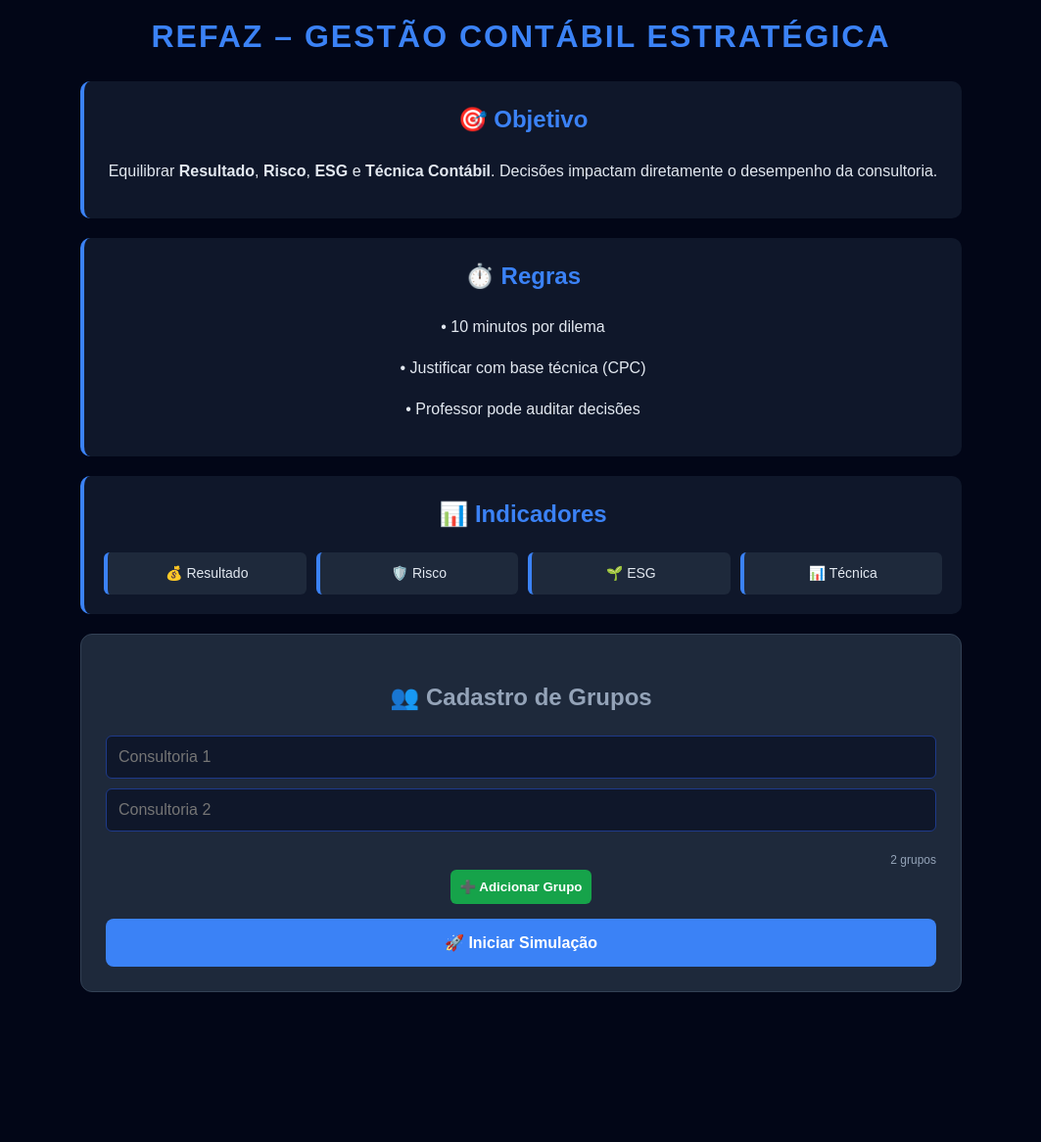
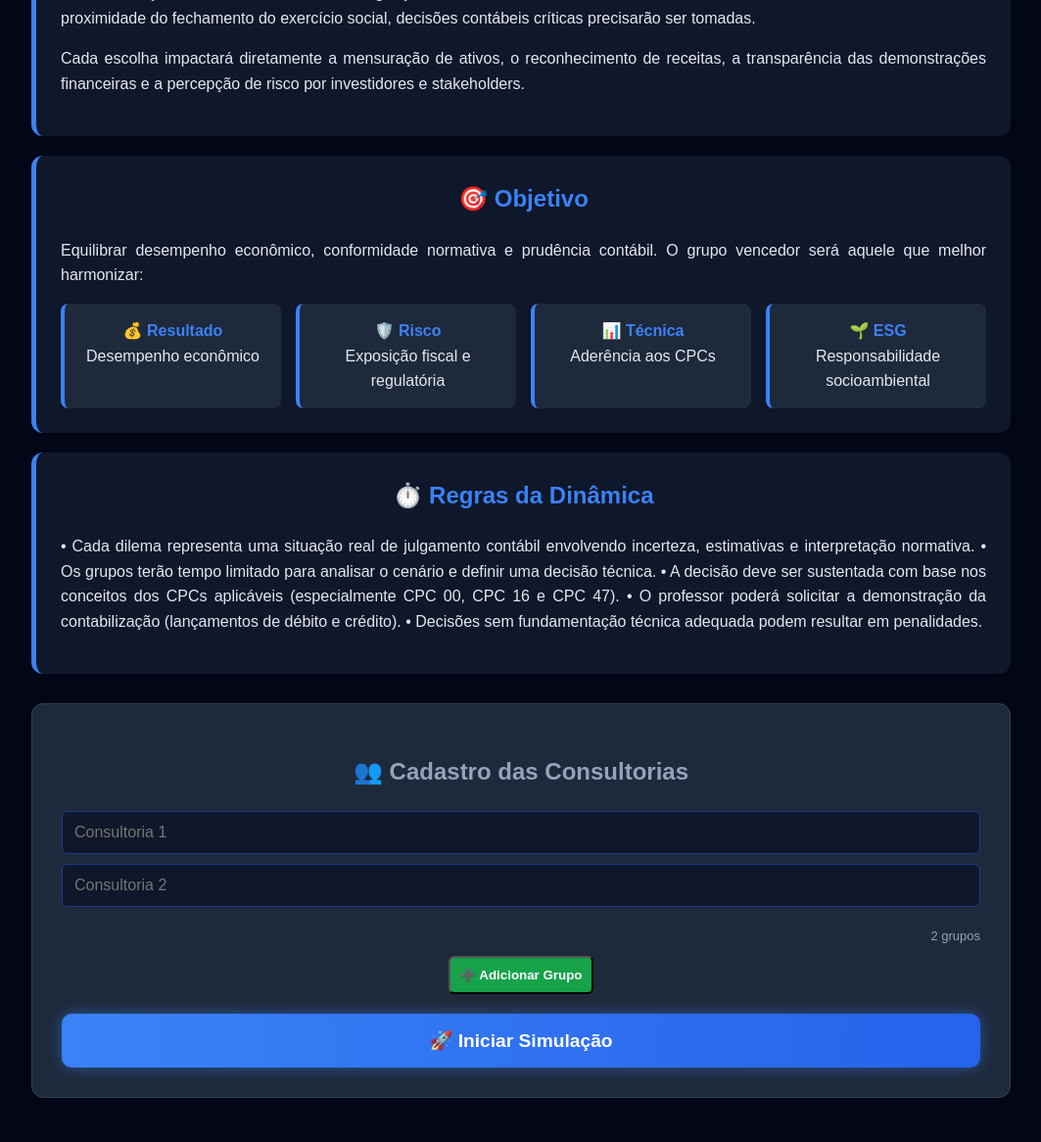
Before and after one commit to brunob329-droid/jogo-refaz, a Flask app: page / in a window 1280 px wide. Shown: the part 332-1498 px from the top of the page at 98% size, without its empty margins (108-1171 px from the left). Before the commit the page ends 1345 px from the top, so only its background shows below. Run offline with Flask 3, Linux system fonts and the light colour scheme.

Commit message:
Update index.html

```diff
--- a/templates/index.html
+++ b/templates/index.html
@@ -3,7 +3,7 @@
 <head>
     <meta charset="UTF-8">
     <meta name="viewport" content="width=device-width, initial-scale=1.0">
-    <title>Refaz - Início</title>
+    <title>Refaz - Simulação Contábil</title>
     <link rel="stylesheet" href="{{ url_for('static', filename='style.css') }}">
 
     <style>
@@ -14,35 +14,28 @@
         }
 
         .container-inicio {
-            max-width: 900px;
+            max-width: 1000px;
             margin: auto;
-            padding: 20px;
+            padding: 25px;
         }
 
         h1 {
             text-align: center;
             color: #3b82f6;
-            margin-bottom: 20px;
         }
 
-        .logo-container {
+        .subtitulo {
             text-align: center;
-            margin-bottom: 20px;
-        }
-
-        .img-logo {
-            width: 100%;
-            max-width: 600px;
-            border-radius: 12px;
-            opacity: 0.9;
+            color: #94a3b8;
+            margin-bottom: 30px;
         }
 
         .quadro {
             background: #0f172a;
-            padding: 20px;
-            border-radius: 10px;
+            padding: 25px;
+            border-radius: 12px;
             margin-bottom: 20px;
-            border-left: 4px solid #3b82f6;
+            border-left: 5px solid #3b82f6;
         }
 
         .quadro h2 {
@@ -50,25 +43,30 @@
             color: #3b82f6;
         }
 
+        .quadro p {
+            line-height: 1.6;
+            text-align: justify;
+        }
+
         .impacto-grid {
             display: grid;
-            grid-template-columns: repeat(auto-fit, minmax(150px, 1fr));
-            gap: 10px;
+            grid-template-columns: repeat(auto-fit, minmax(200px, 1fr));
+            gap: 15px;
         }
 
         .impacto-card {
             background: #1e293b;
-            padding: 10px;
-            border-radius: 6px;
+            padding: 15px;
+            border-radius: 8px;
             text-align: center;
-            font-size: 14px;
         }
 
         .card-inicio {
             background: #1e293b;
-            padding: 25px;
+            padding: 30px;
             border-radius: 12px;
             border: 1px solid #334155;
+            margin-top: 30px;
         }
 
         .input-group {
@@ -84,8 +82,8 @@
 
         input {
             flex: 1;
-            padding: 10px;
-            border-radius: 5px;
+            padding: 12px;
+            border-radius: 6px;
             border: 1px solid #334155;
             background: #020617;
             color: white;
@@ -93,12 +91,12 @@
 
         .btn-adicionar {
             background: #16a34a;
-            border: none;
             padding: 10px;
             border-radius: 6px;
             color: white;
             font-weight: bold;
             cursor: pointer;
+            margin-top: 10px;
         }
 
         .btn-remover {
@@ -112,26 +110,24 @@
 
         .btn-iniciar-jogo {
             width: 100%;
-            margin-top: 15px;
-            background: #3b82f6;
-            padding: 15px;
+            margin-top: 20px;
+            padding: 16px;
+            font-size: 1.2em;
+            font-weight: bold;
+            background: linear-gradient(90deg, #3b82f6, #2563eb);
             border: none;
-            border-radius: 8px;
-            font-weight: bold;
+            border-radius: 10px;
             color: white;
-            font-size: 16px;
             cursor: pointer;
-        }
-
-        .btn-iniciar-jogo:hover {
-            background: #2563eb;
+            box-shadow: 0 0 15px rgba(59,130,246,0.5);
         }
 
         .contador {
             text-align: right;
-            font-size: 12px;
+            font-size: 13px;
             color: #94a3b8;
         }
+
     </style>
 </head>
 
@@ -139,40 +135,53 @@
 
 <div class="container-inicio">
 
-    <div class="logo-container">
-        <img src="https://images.unsplash.com/photo-1558769132-cb1aea458c5e?auto=format&fit=crop&w=800&q=80" class="img-logo">
+    <h1>Refaz – Gestão Contábil Estratégica</h1>
+    <p class="subtitulo">
+        Simulação aplicada de tomada de decisão contábil sob incerteza, baseada nos CPC 00, CPC 16 e CPC 47
+    </p>
+
+    <div class="quadro">
+        <h2>📚 Contexto da Simulação</h2>
+        <p>
+            Você assume o papel de consultor contábil da Refaz, uma startup de moda circular em rápido crescimento,
+            cujo modelo de negócios envolve doações, recondicionamento, consignação e vendas condicionais.
+            Diante da ausência de controles consolidados e da proximidade do fechamento do exercício social,
+            decisões contábeis críticas precisarão ser tomadas.
+        </p>
+        <p>
+            Cada escolha impactará diretamente a mensuração de ativos, o reconhecimento de receitas,
+            a transparência das demonstrações financeiras e a percepção de risco por investidores e stakeholders.
+        </p>
     </div>
-
-    <h1>Refaz – Gestão Contábil Estratégica</h1>
 
     <div class="quadro">
         <h2>🎯 Objetivo</h2>
         <p>
-            Equilibrar <strong>Resultado</strong>, <strong>Risco</strong>,
-            <strong>ESG</strong> e <strong>Técnica Contábil</strong>.
-            Decisões impactam diretamente o desempenho da consultoria.
+            Equilibrar desempenho econômico, conformidade normativa e prudência contábil.
+            O grupo vencedor será aquele que melhor harmonizar:
+        </p>
+
+        <div class="impacto-grid">
+            <div class="impacto-card"><strong>💰 Resultado</strong><br>Desempenho econômico</div>
+            <div class="impacto-card"><strong>🛡️ Risco</strong><br>Exposição fiscal e regulatória</div>
+            <div class="impacto-card"><strong>📊 Técnica</strong><br>Aderência aos CPCs</div>
+            <div class="impacto-card"><strong>🌱 ESG</strong><br>Responsabilidade socioambiental</div>
+        </div>
+    </div>
+
+    <div class="quadro">
+        <h2>⏱️ Regras da Dinâmica</h2>
+        <p>
+            • Cada dilema representa uma situação real de julgamento contábil envolvendo incerteza, estimativas e interpretação normativa.
+            • Os grupos terão tempo limitado para analisar o cenário e definir uma decisão técnica.
+            • A decisão deve ser sustentada com base nos conceitos dos CPCs aplicáveis (especialmente CPC 00, CPC 16 e CPC 47).
+            • O professor poderá solicitar a demonstração da contabilização (lançamentos de débito e crédito).
+            • Decisões sem fundamentação técnica adequada podem resultar em penalidades.
         </p>
     </div>
 
-    <div class="quadro">
-        <h2>⏱️ Regras</h2>
-        <p>• 10 minutos por dilema</p>
-        <p>• Justificar com base técnica (CPC)</p>
-        <p>• Professor pode auditar decisões</p>
-    </div>
-
-    <div class="quadro">
-        <h2>📊 Indicadores</h2>
-        <div class="impacto-grid">
-            <div class="impacto-card">💰 Resultado</div>
-            <div class="impacto-card">🛡️ Risco</div>
-            <div class="impacto-card">🌱 ESG</div>
-            <div class="impacto-card">📊 Técnica</div>
-        </div>
-    </div>
-
     <div class="card-inicio">
-        <h2>👥 Cadastro de Grupos</h2>
+        <h2>👥 Cadastro das Consultorias</h2>
 
         <form action="/iniciar" method="post">
             <div id="container-grupos" class="input-group">
```
